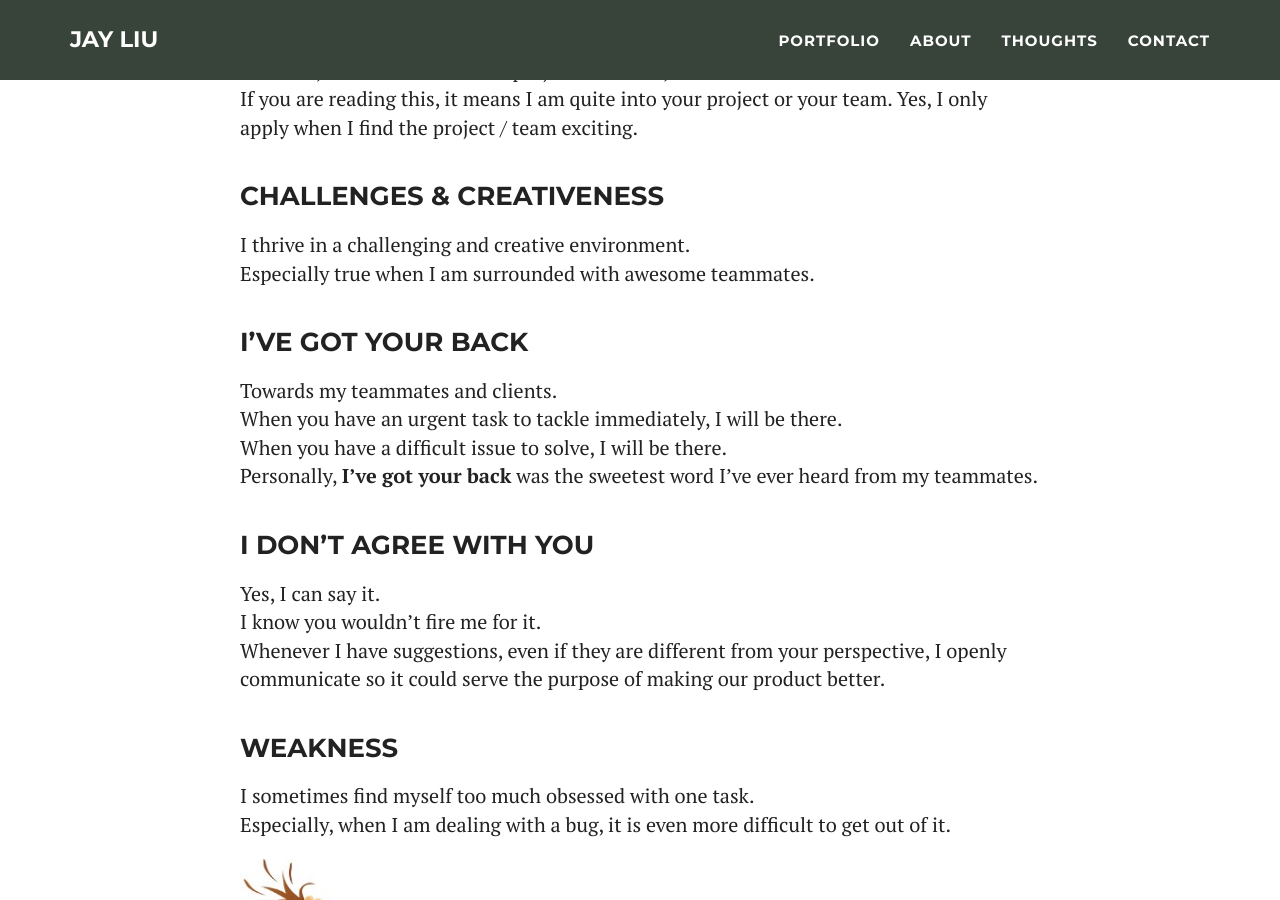
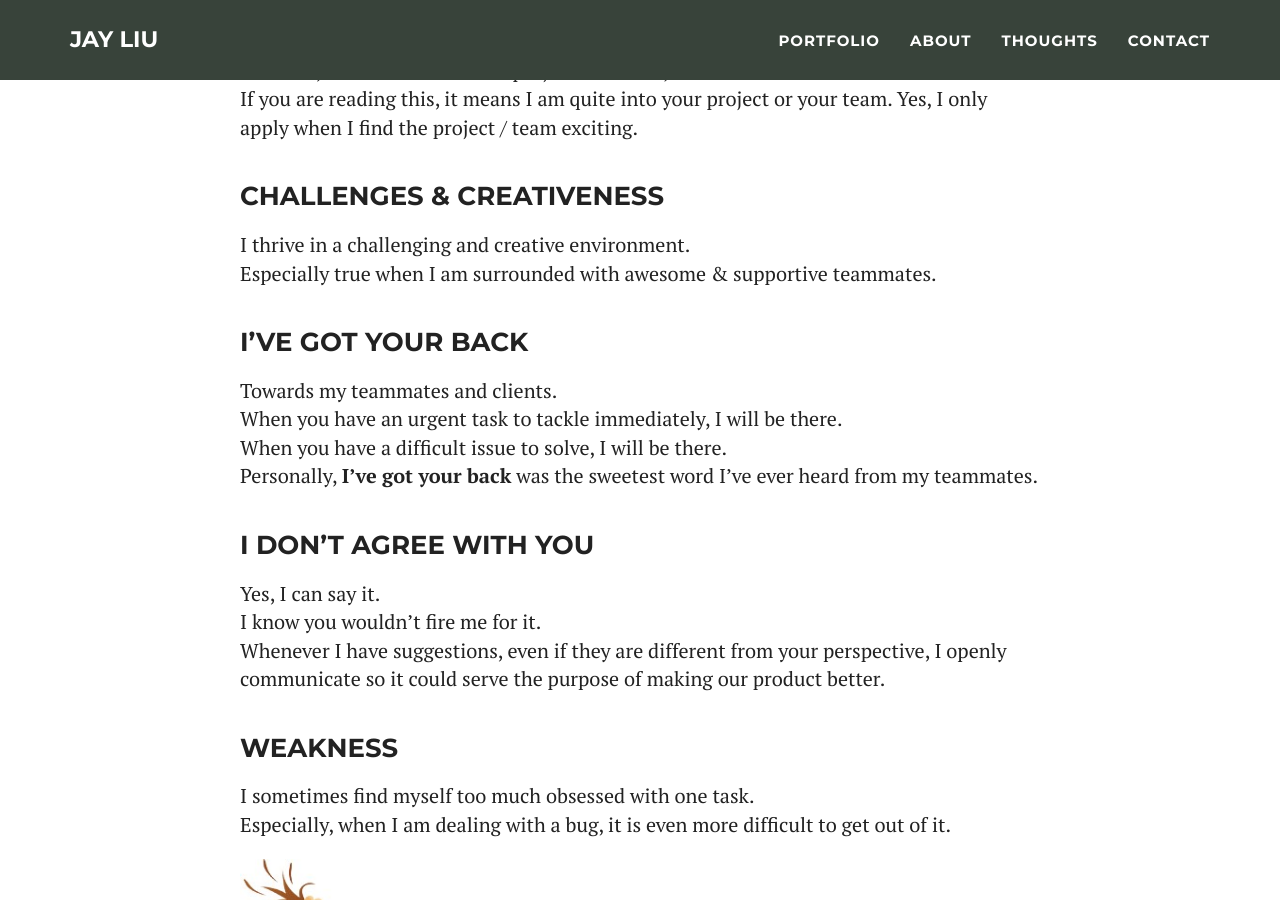
Before and after one commit to j-liu-dev/j-liu-dev.github.io, a Jekyll site: the page built from _posts/blog/2019-03-12-You-Will-Be-Working-With.md, in a window 1280 px wide and 900 px high, scrolled down 2216 px. Built offline with Jekyll 4.4.1, drawn with Linux system fonts in a browser that asks for light colours; comment, search, counter and statistics services are not loaded.

Commit message:
hr to blog post

```diff
--- a/_posts/blog/2019-03-12-You-Will-Be-Working-With.md
+++ b/_posts/blog/2019-03-12-You-Will-Be-Working-With.md
@@ -46,7 +46,7 @@
 
 ### Challenges & Creativeness
 I thrive in a challenging and creative environment.
-Especially true when I am surrounded with awesome teammates.
+Especially true when I am surrounded with awesome & supportive teammates.
 
 ### I've got your back
 Towards my teammates and clients.
@@ -67,6 +67,7 @@
 
 I am healing from this weakness by nurturing my ability to _switch and prioritize between the tasks without feeling guilty_.
 
+<hr>
 
 So far describes me from my personal outlook.
 ATM, my personal project is equipping myself with the world-class self-discipline.
```
